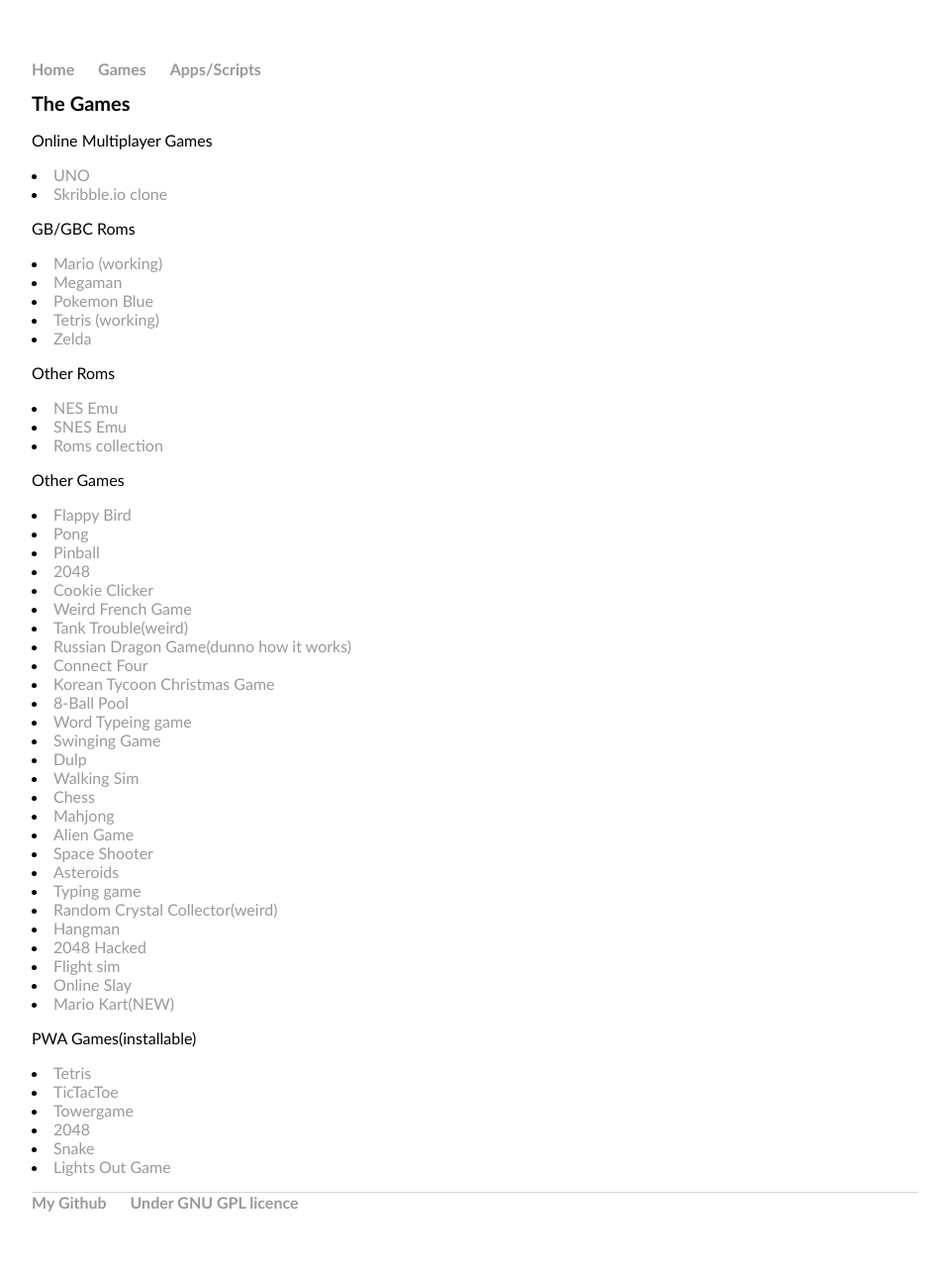
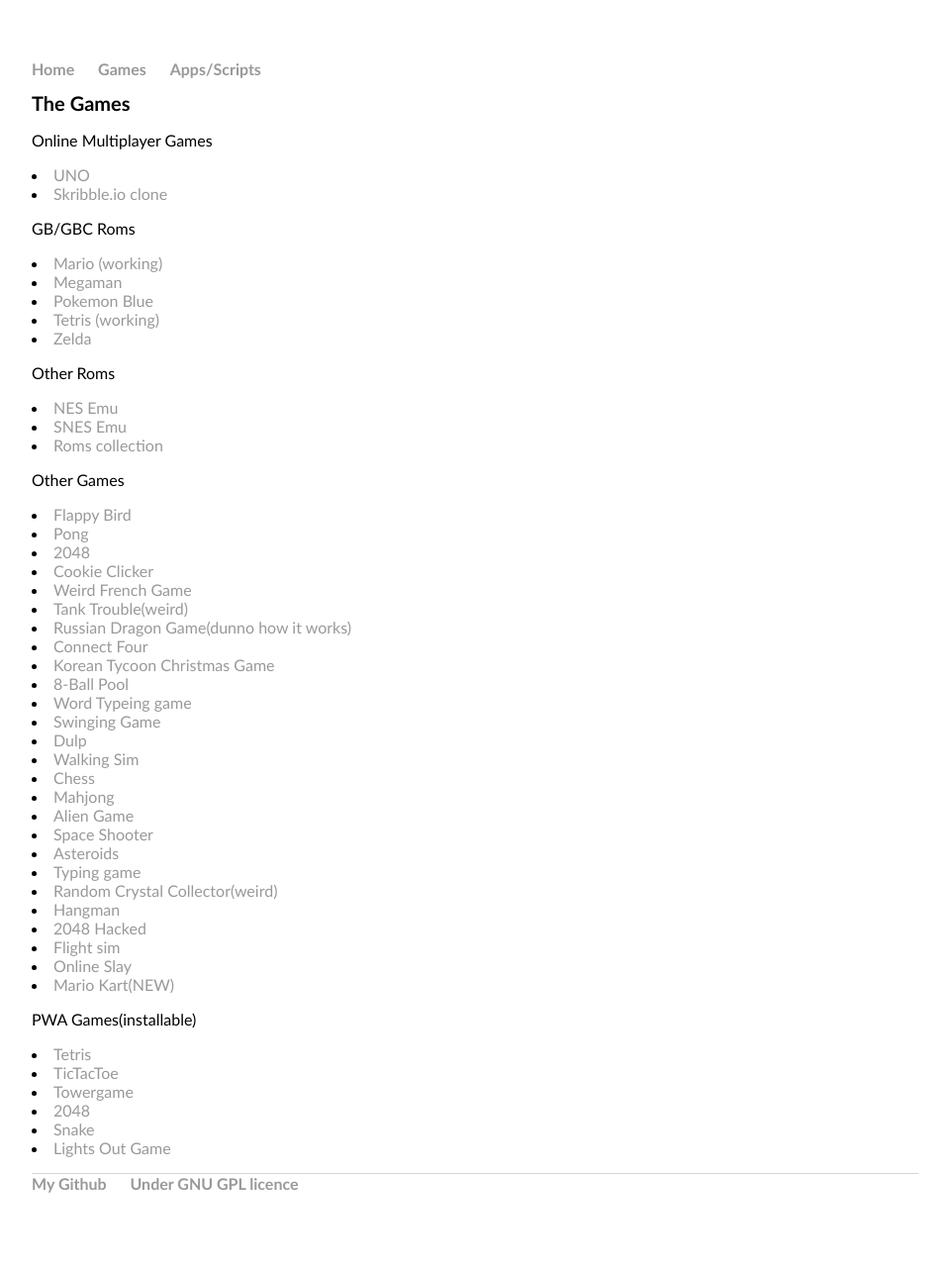
Before and after one commit to hen6003/hen6003.github.io, a Jekyll site: the page built from games/index.html, in a window 1280 px wide. Shown: the whole page at 99% size, without its empty margins (160-1119 px from the left). Built offline with Jekyll 4.4.1, drawn with Linux system fonts in a browser that asks for light colours.

Commit message:
Update index.html

```diff
--- a/games/index.html
+++ b/games/index.html
@@ -20,7 +20,6 @@
 	<p>Other Games</p>
 	<li><a href="https://ellisonleao.github.io/clumsy-bird/">Flappy Bird</a></li>
 	<li><a href="https://geekygames.github.io/powerpong/index.html">Pong</a></li>
-	<li><a href="http://letsplay.ouigo.com/">Pinball</a></li>
 	<li><a href="http://2048.branchaweb.com/">2048</a></li>
 	<li><a href="http://ozh.github.io/cookieclicker/">Cookie Clicker</a></li>
 	<li><a href="https://www.planetalert.be/">Weird French Game</a></li>
```
